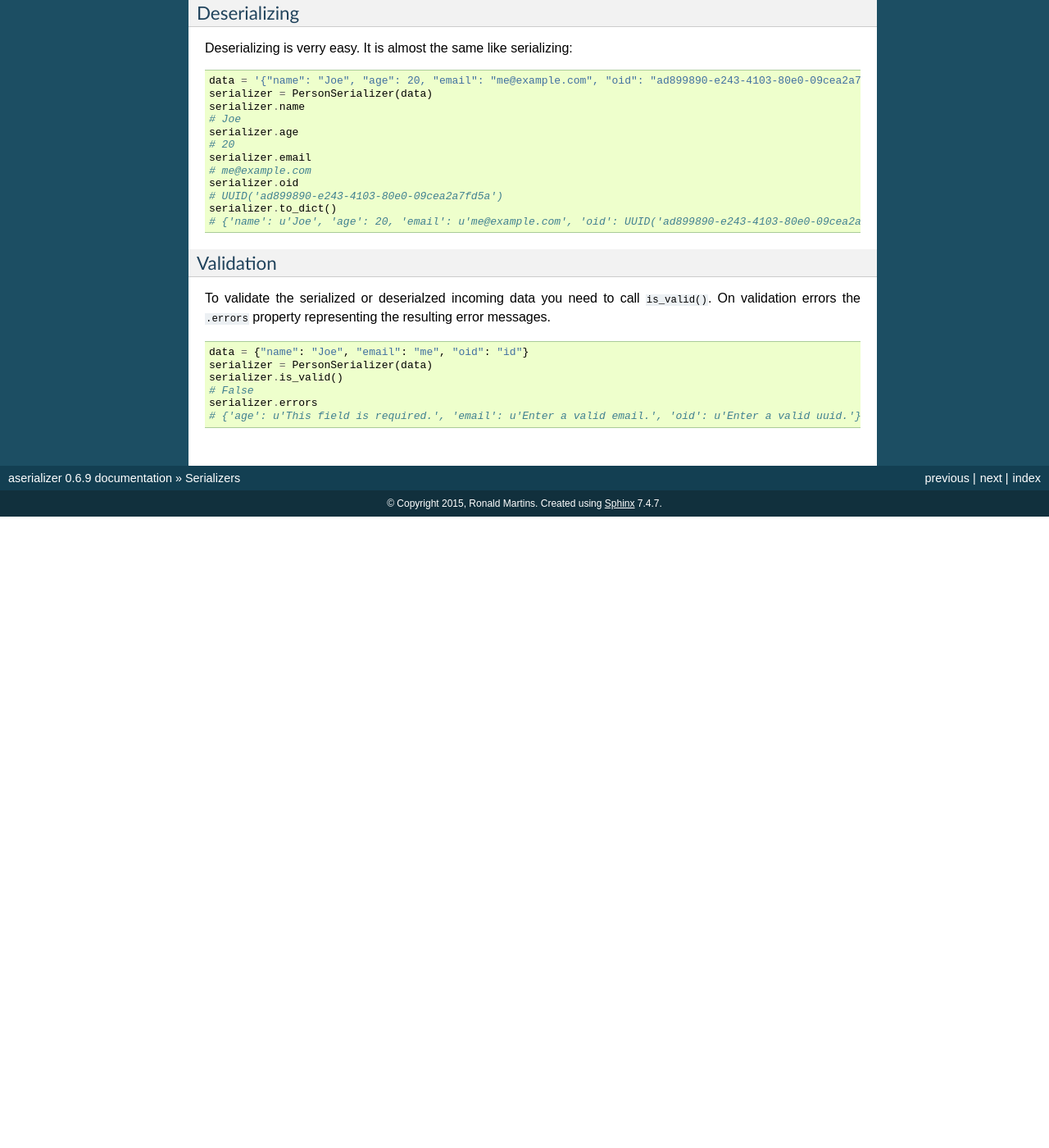
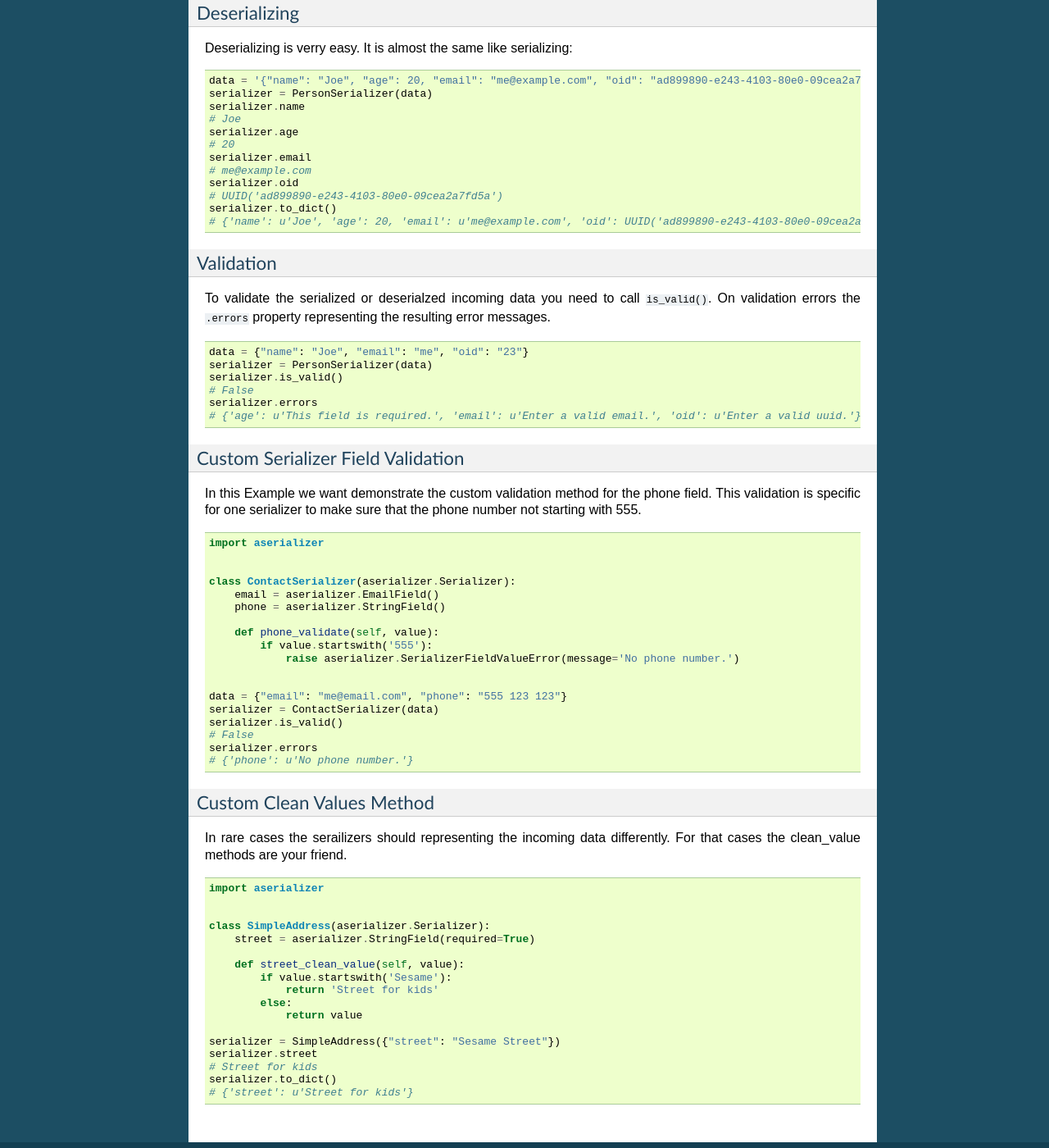
Before and after one commit to onyg/aserializer, a Sphinx documentation site: the page built from docs/serializer.rst, in a window 1280 px wide and 1400 px high, scrolled down 1343 px. Shown: the whole window at 82% size. Built offline with Sphinx 7.4.7, drawn with Linux system fonts in a browser that asks for light colours; before the commit the page ends 1973 px from its top, so only the background shows below that; some of the changed text lies outside the part shown.

Commit message:
added doc for custom validaton

```diff
--- a/docs/serializer.rst
+++ b/docs/serializer.rst
@@ -119,9 +119,66 @@ On validation errors the ``.errors`` property representing the resulting error m
 
 .. code-block:: python
 
-    data = {"name": "Joe", "email": "me", "oid": "id"}
+    data = {"name": "Joe", "email": "me", "oid": "23"}
     serializer = PersonSerializer(data)
     serializer.is_valid()
     # False
     serializer.errors
     # {'age': u'This field is required.', 'email': u'Enter a valid email.', 'oid': u'Enter a valid uuid.'}
+
+
+Custom Serializer Field Validation
+----------------------------------
+
+In this Example we want demonstrate the custom validation method for the phone field.
+This validation is specific for one serializer to make sure that the phone number not starting with 555.
+
+
+.. code-block:: python
+
+    import aserializer
+
+
+    class ContactSerializer(aserializer.Serializer):
+        email = aserializer.EmailField()
+        phone = aserializer.StringField()
+
+        def phone_validate(self, value):
+            if value.startswith('555'):
+                raise aserializer.SerializerFieldValueError(message='No phone number.')
+
+
+    data = {"email": "me@email.com", "phone": "555 123 123"}
+    serializer = ContactSerializer(data)
+    serializer.is_valid()
+    # False
+    serializer.errors
+    # {'phone': u'No phone number.'}
+
+
+Custom Clean Values Method
+--------------------------
+
+In rare cases the serailizers should representing the incoming data differently.
+For that cases the clean_value methods are your friend.
+
+
+.. code-block:: python
+
+    import aserializer
+
+
+    class SimpleAddress(aserializer.Serializer):
+        street = aserializer.StringField(required=True)
+
+        def street_clean_value(self, value):
+            if value.startswith('Sesame'):
+                return 'Street for kids'
+            else:
+                return value
+
+    serializer = SimpleAddress({"street": "Sesame Street"})
+    serializer.street
+    # Street for kids
+    serializer.to_dict()
+    # {'street': u'Street for kids'}
```
